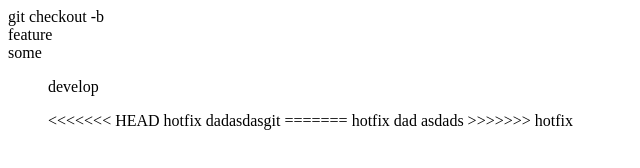
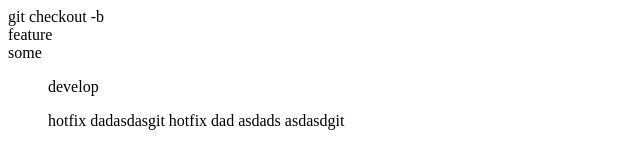
Before and after one commit to mykhailiuchenko/hillel_pro, a plain HTML site: page 27thHW_Git/index.html in a window 1280 px wide. Shown: the whole page, without its empty margins (0-640 px from the left). Drawn offline with Linux system fonts and the light colour scheme.

Commit message:
create hotfix

```diff
--- a/27thHW_Git/index.html
+++ b/27thHW_Git/index.html
@@ -17,11 +17,7 @@
     </div>
     <div>
       <ul>
-<<<<<<< HEAD
-        hotfix dadasdasgit
-=======
-        hotfix dad asdads
->>>>>>> hotfix
+        hotfix dadasdasgit hotfix dad asdads asdasdgit
       </ul>
     </div>
   </body>
```
